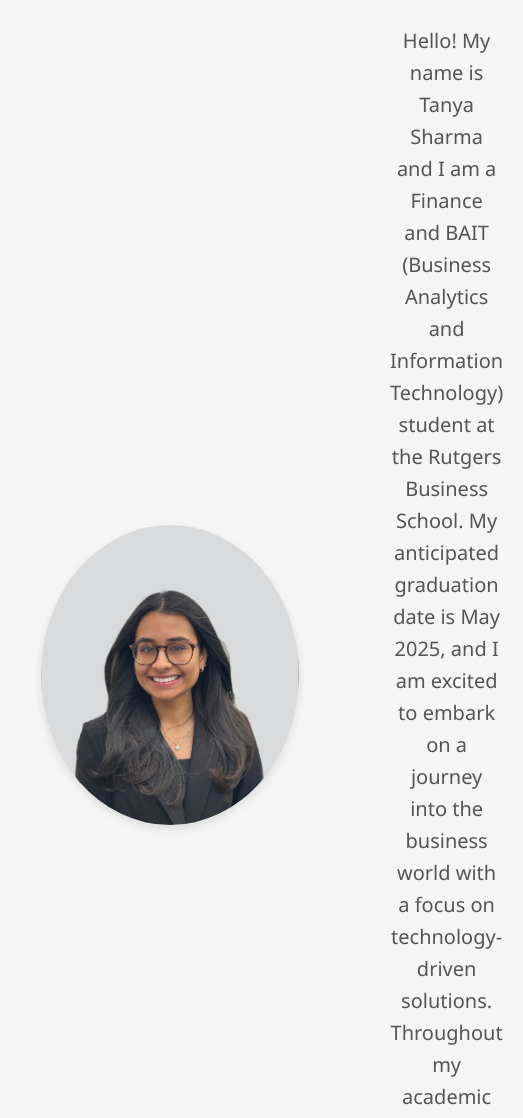
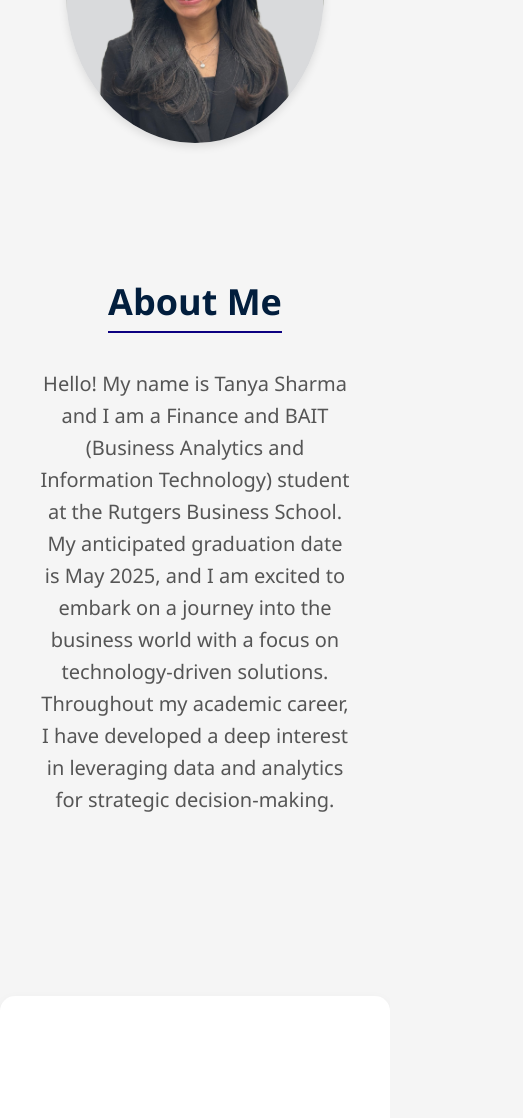
Before and after one commit to tsharma924/tsharma924.github.io, a plain HTML site: page index.html in a window 390 px wide. Shown: the part 629-1747 px from the top of the page, 523 px wide, since content can reach past the window. Drawn offline with Linux system fonts and the light colour scheme.

Commit message:
media screen

```diff
--- a/style.css
+++ b/style.css
@@ -1,32 +1,32 @@
 
 
 #about {
-    display: flex;
-    flex-direction: row; /* Align items horizontally */
+    display: grid;
+    grid-template-columns: 1fr 2fr;
+    grid-template-areas:
+        "image content";
     align-items: center;
-    justify-content: space-between;
+    gap: 50px;
     padding: 120px 20px;
-    gap: 50px; /* Space between image and content */
 }
 
 .image {
-    flex: 1;
-    max-width: 400px; /* Adjusted width to fit better next to the content */
+    grid-area: image;
+    max-width: 400px;
     min-width: 300px;
-    height: auto;
     display: flex;
     justify-content: center;
     align-items: center;
 }
 
 .image img {
-    max-width: 100%; /* Ensure the image fits within its container */
+    max-width: 100%;
     border-radius: 50%;
     box-shadow: 0px 4px 8px rgba(0, 0, 0, 0.1);
 }
 
 .content {
-    flex: 2; /* Adjusted to take more space than the image */
+    grid-area: content; /* Assign content to the content area */
     font-size: 20px;
     max-width: 800px;
     padding: 20px;
@@ -44,6 +44,33 @@
     font-size: 18px;
     color: #555;
     text-align: justify;
+}
+
+@media screen and (max-width: 768px) {
+    #about {
+        grid-template-columns: 1fr;
+        grid-template-areas:
+            "image"
+            "content";
+        gap: 30px;
+    }
+
+    .image {
+        max-width: 300px;
+        margin: 0 auto;
+    }
+
+    .content {
+        text-align: center;
+    }
+
+    .content h2 {
+        font-size: 32px;
+    }
+
+    .content p {
+        font-size: 16px;
+    }
 }
 
 body {
@@ -241,12 +268,12 @@ section {
         }
 
 .image-row img:first-child {
-    max-width: 500px; /* Larger width for the first image */
+    max-width: 500px; /
     width: calc(40%-20px);
         }
 
 .image-row img:last-child {
-    max-width: 200px; /* Smaller width for the second image */
+    max-width: 200px;
         }
 
 .content {
@@ -256,9 +283,8 @@ section {
     text-align: center;
         }
 
-        /* Rounded box styling with fixed height for uniform size */
 .project-box {
-    background-color: #e1ebff; /* Light blue background */
+    background-color: #e1ebff;
     border-radius: 15px;
     padding: 20px;
     margin-bottom: 20px;
@@ -267,9 +293,9 @@ section {
     display: flex;
     flex-direction: column;
     justify-content: center;
-    max-height: 900px; /* Fixed height for all boxes */
-    width: 100%; /* Full width */
-    max-width: 900px; /* Maximum width */
+    max-height: 900px;
+    width: 100%;
+    max-width: 900px;
         }
 
 .project-box h3 {
```
